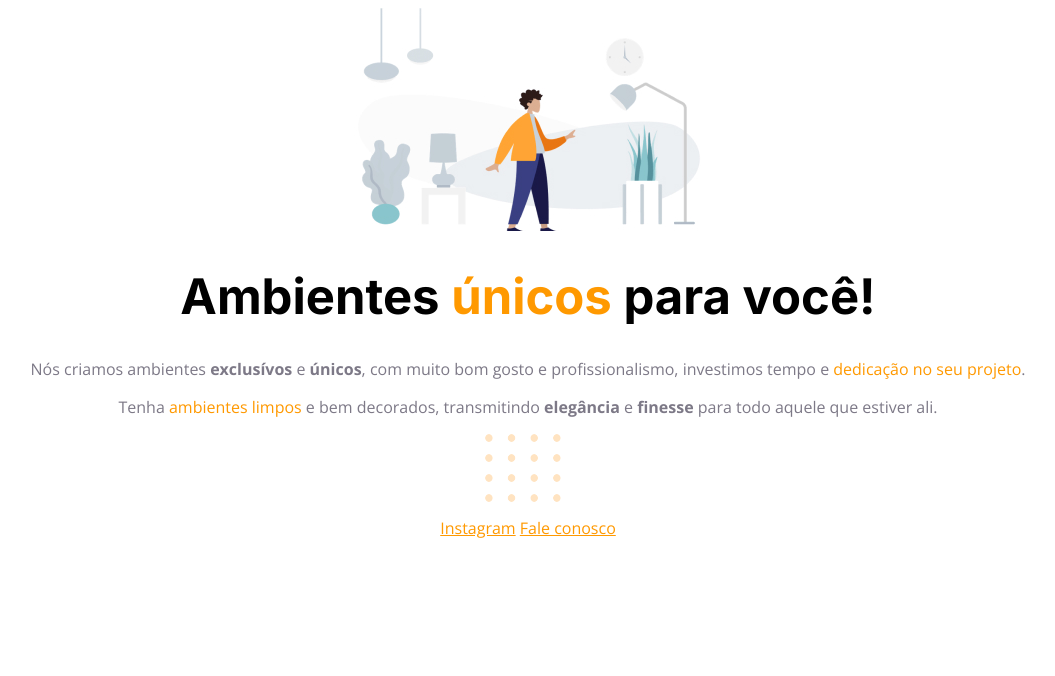
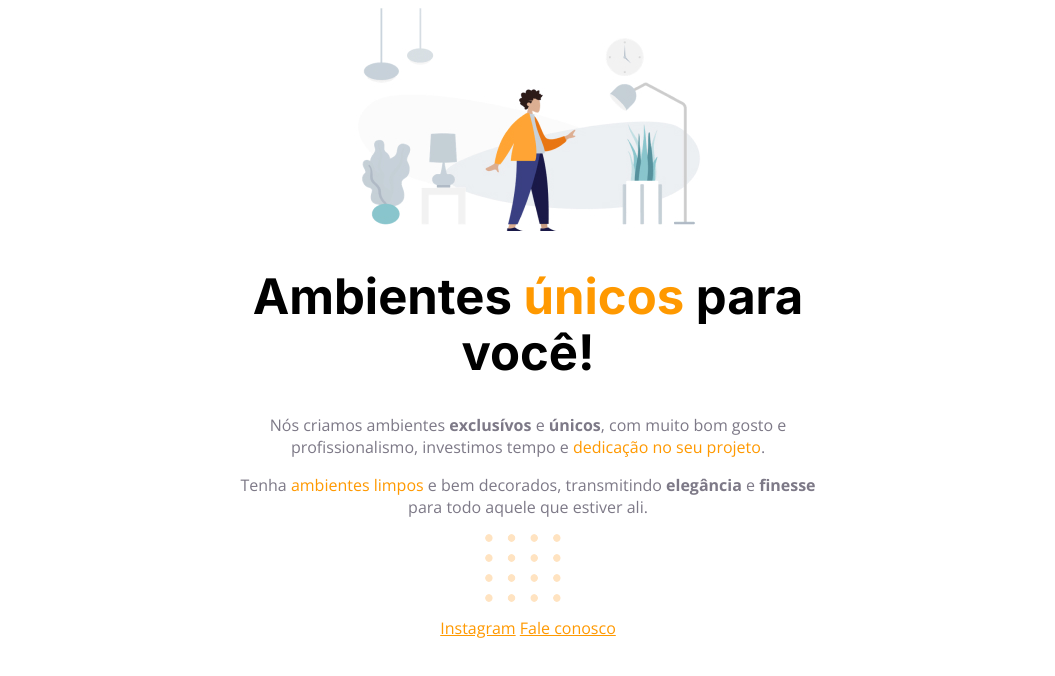
Before and after one commit to EvertonPSilva09/moveis-planejados, a plain HTML site: page index.html in a window 1280 px wide. Shown: the whole page, without its empty margins (112-1167 px from the left). Drawn offline with nearby package versions, Linux system fonts and the light colour scheme.

Commit message:
ajustando alinhamento da div hero

```diff
--- a/style.css
+++ b/style.css
@@ -13,7 +13,13 @@ body {
   text-align: center;
 }
 
-span, a {
+#hero {
+  width: 592px;
+  margin: auto;
+}
+
+span,
+a {
   color: #ff9900;
 }
 
```
